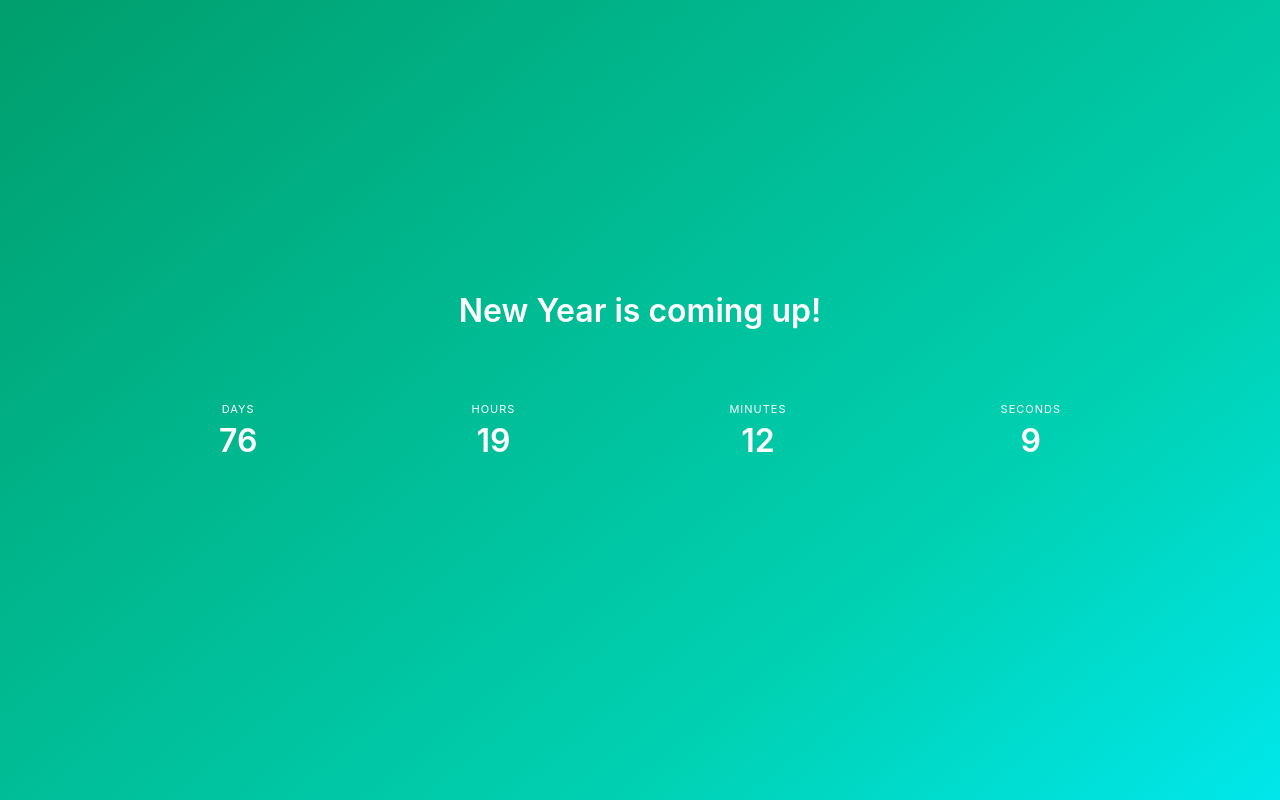
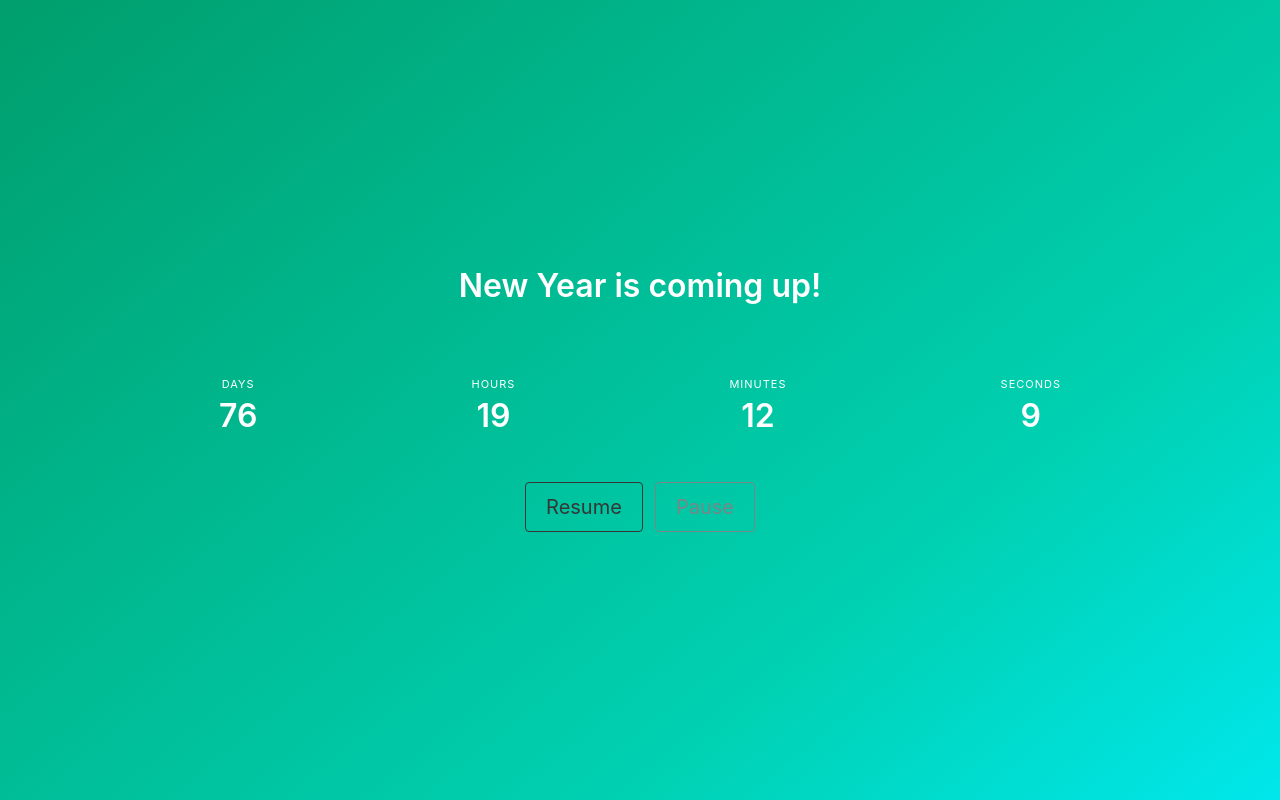
Before and after one commit to aviquez96/Year-Countdown, a React (Create React App) app in the folder countdown/: page / in a window 1280 px wide. Built offline with nearby package versions, Linux system fonts and the light colour scheme.

Commit message:
addition of resume/pause buttons; functionality needs to be implemented

```diff
--- /dev/null
+++ b/countdown/src/components/controls.js
@@ -0,0 +1,22 @@
+import React from 'react'
+
+class Controls extends React.Component {
+    render() {
+        return (
+            <div className="field is-grouped is-grouped-centered">
+                <p className="control">
+                    <button className="button is-dark is-outlined is-medium" disabled={this.props.paused}>
+                        Resume
+                    </button>
+                </p>
+                <p className="control">
+                    <button className="button is-danger is-outlined is-medium" disabled={!this.props.paused}>
+                        Pause
+                    </button>
+                </p>
+            </div>
+        )
+    }
+}
+
+export default Controls
--- a/countdown/src/components/countdown.js
+++ b/countdown/src/components/countdown.js
@@ -1,9 +1,11 @@
 import React from 'react'
 import moment from 'moment'
+import Controls from './controls.js'
 
 class Countdown extends React.Component {
     state = {
-        duration: this.getRemaningTime()
+        duration: this.getRemaningTime(),
+        paused: false
     }
 
     getRemaningTime () {
@@ -38,7 +40,7 @@ class Countdown extends React.Component {
                         <h1 className="title">
                             New Year is coming up!
                         </h1>
-                        <div className="section">
+                        <section className="section">
                             <nav className="level">
                                 <div className="level-item has-text-centered">
                                     <div>
@@ -49,23 +51,24 @@ class Countdown extends React.Component {
                                 <div className="level-item has-text-centered">
                                     <div>
                                     <p className="heading">Hours</p>
-                                    <p className="title">{Math.floor(duration.hours().toString().padStart(2,'0'))}</p>
+                                    <p className="title">{Math.floor(duration.hours())}</p>
                                     </div>
                                 </div>
                                 <div className="level-item has-text-centered">
                                     <div>
                                     <p className="heading">Minutes</p>
-                                    <p className="title">{Math.floor(duration.minutes().toString().padStart(2,'0'))}</p>
+                                    <p className="title">{Math.floor(duration.minutes())}</p>
                                     </div>
                                 </div>
                                 <div className="level-item has-text-centered">
                                     <div>
                                     <p className="heading">Seconds</p>
-                                    <p className="title">{Math.floor(duration.seconds().toString().padStart(2,'0'))}</p>
+                                    <p className="title">{Math.floor(duration.seconds())}</p>
                                     </div>
                                 </div>
                             </nav>
-                        </div>
+                        </section>
+                        <Controls paused={this.state.paused}/>
                     </div>
                 </div>
             </section>
```
